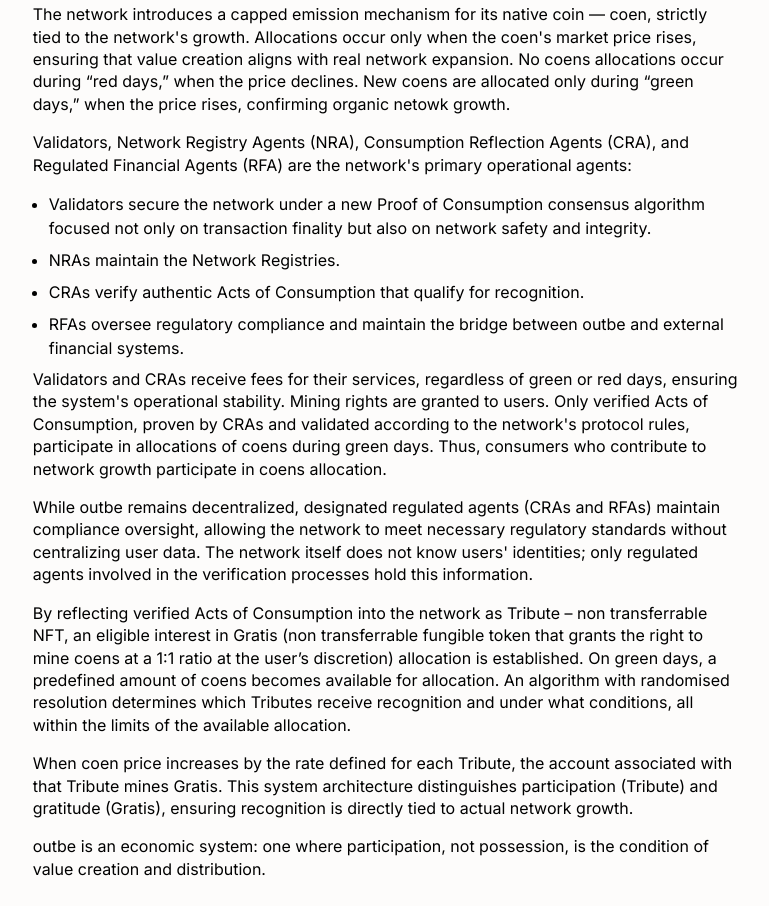
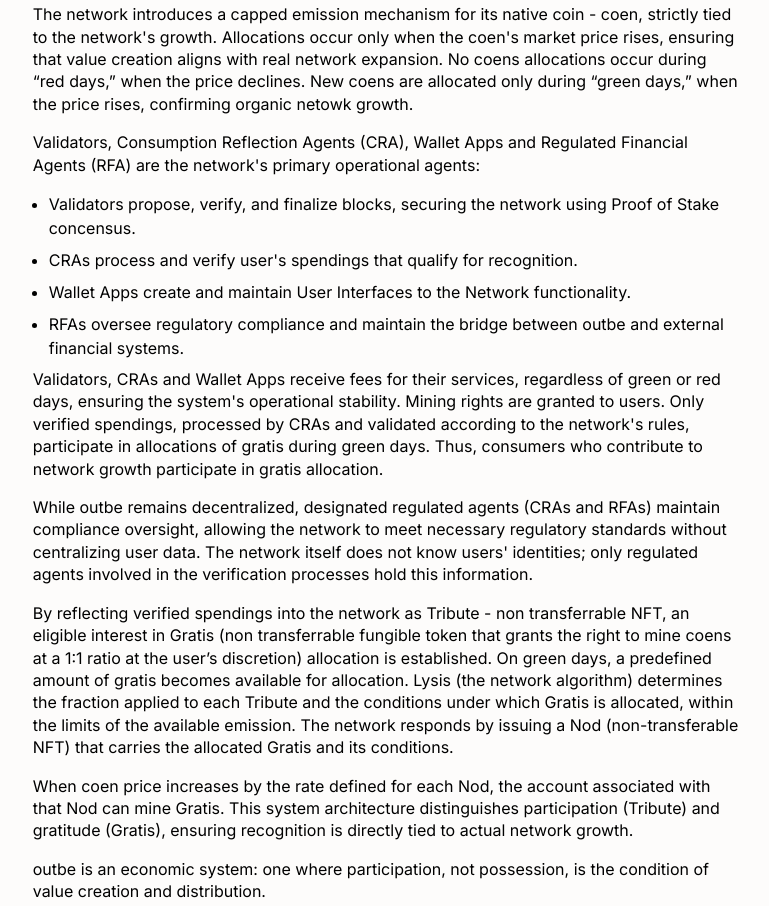
Before and after one commit to outbe/outbe.github.io, a plain HTML site: page index.html in a window 1280 px wide. Shown: the part 1069-1975 px from the top of the page, without its empty margins (290-1059 px from the left). Drawn offline with nearby package versions, Linux system fonts and the light colour scheme.

Commit message:
Update index.html
Introduction of Nod and Wallet Apps

```diff
--- a/index.html
+++ b/index.html
@@ -92,19 +92,19 @@
 
                         <h2>The Architecture of outbe</h2>
                         <p>outbe is a decentralized blockchain network built around this new logic of value. It has no central organization, no corporate governance: it is purely protocol-driven.</p>
-                        <p>The network introduces a capped emission mechanism for its native coin — coen, strictly tied to the network's growth. Allocations occur only when the coen's market price rises, ensuring that value creation aligns with real network expansion. No coens allocations occur during “red days,” when the price declines. New coens are allocated only during “green days,” when the price rises, confirming organic netowk growth.</p>
-                        <p>Validators, Network Registry Agents (NRA), Consumption Reflection Agents (CRA), and Regulated Financial Agents (RFA) are the network's primary operational agents:</p>
+                        <p>The network introduces a capped emission mechanism for its native coin - coen, strictly tied to the network's growth. Allocations occur only when the coen's market price rises, ensuring that value creation aligns with real network expansion. No coens allocations occur during “red days,” when the price declines. New coens are allocated only during “green days,” when the price rises, confirming organic netowk growth.</p>
+                        <p>Validators, Consumption Reflection Agents (CRA), Wallet Apps and Regulated Financial Agents (RFA) are the network's primary operational agents:</p>
                         <ul class="list-disc">
-                            <li><strong>Validators</strong> secure the network under a new Proof of Consumption consensus algorithm focused not only on transaction finality but also on network safety and integrity.</li>
-                            <li><strong>NRAs</strong> maintain the Network Registries.</li>
-                            <li><strong>CRAs</strong> verify authentic Acts of Consumption that qualify for recognition.</li>
+                            <li><strong>Validators</strong> propose, verify, and finalize blocks, securing the network using Proof of Stake concensus.</li>
+                            <li><strong>CRAs</strong> process and verify user's spendings that qualify for recognition.</li>
+                            <li><strong>Wallet Apps</strong> create and maintain User Interfaces to the Network functionality.</li>
                             <li><strong>RFAs</strong> oversee regulatory compliance and maintain the bridge between outbe and external financial systems.</li>
                         </ul>
 
-                        <p>Validators and CRAs receive fees for their services, regardless of green or red days, ensuring the system's operational stability. Mining rights are granted to users. Only verified Acts of Consumption, proven by CRAs and validated according to the network's protocol rules, participate in allocations of coens during green days. Thus, consumers who contribute to network growth participate in coens allocation.</p>
+                        <p>Validators, CRAs and Wallet Apps receive fees for their services, regardless of green or red days, ensuring the system's operational stability. Mining rights are granted to users. Only verified spendings, processed by CRAs and validated according to the network's rules, participate in allocations of gratis during green days. Thus, consumers who contribute to network growth participate in gratis allocation.</p>
                         <p>While outbe remains decentralized, designated regulated agents (CRAs and RFAs) maintain compliance oversight, allowing the network to meet necessary regulatory standards without centralizing user data. The network itself does not know users' identities; only regulated agents involved in the verification processes hold this information.</p>
-                        <p>By reflecting verified Acts of Consumption into the network as Tribute – non transferrable NFT, an eligible interest in Gratis (non transferrable fungible token that grants the right to mine coens at a 1:1 ratio at the user’s discretion) allocation is established. On green days, a predefined amount of coens becomes available for allocation. An algorithm with randomised resolution determines which Tributes receive recognition and under what conditions, all within the limits of the available allocation.</p>
-                        <p>When coen price increases by the rate defined for each Tribute, the account associated with that Tribute mines Gratis. This system architecture distinguishes participation (Tribute) and gratitude (Gratis), ensuring recognition is directly tied to actual network growth.</p>
+                        <p>By reflecting verified spendings into the network as Tribute - non transferrable NFT, an eligible interest in Gratis (non transferrable fungible token that grants the right to mine coens at a 1:1 ratio at the user’s discretion) allocation is established. On green days, a predefined amount of gratis becomes available for allocation. Lysis (the network algorithm) determines the fraction applied to each Tribute and the conditions under which Gratis is allocated, within the limits of the available emission. The network responds by issuing a Nod (non-transferable NFT) that carries the allocated Gratis and its conditions.</p>
+                        <p>When coen price increases by the rate defined for each Nod, the account associated with that Nod can mine Gratis. This system architecture distinguishes participation (Tribute) and gratitude (Gratis), ensuring recognition is directly tied to actual network growth.</p>
                         <p>outbe is an economic system: one where participation, not possession, is the condition of value creation and distribution.</p>
                     </div>
                 </div>
```
